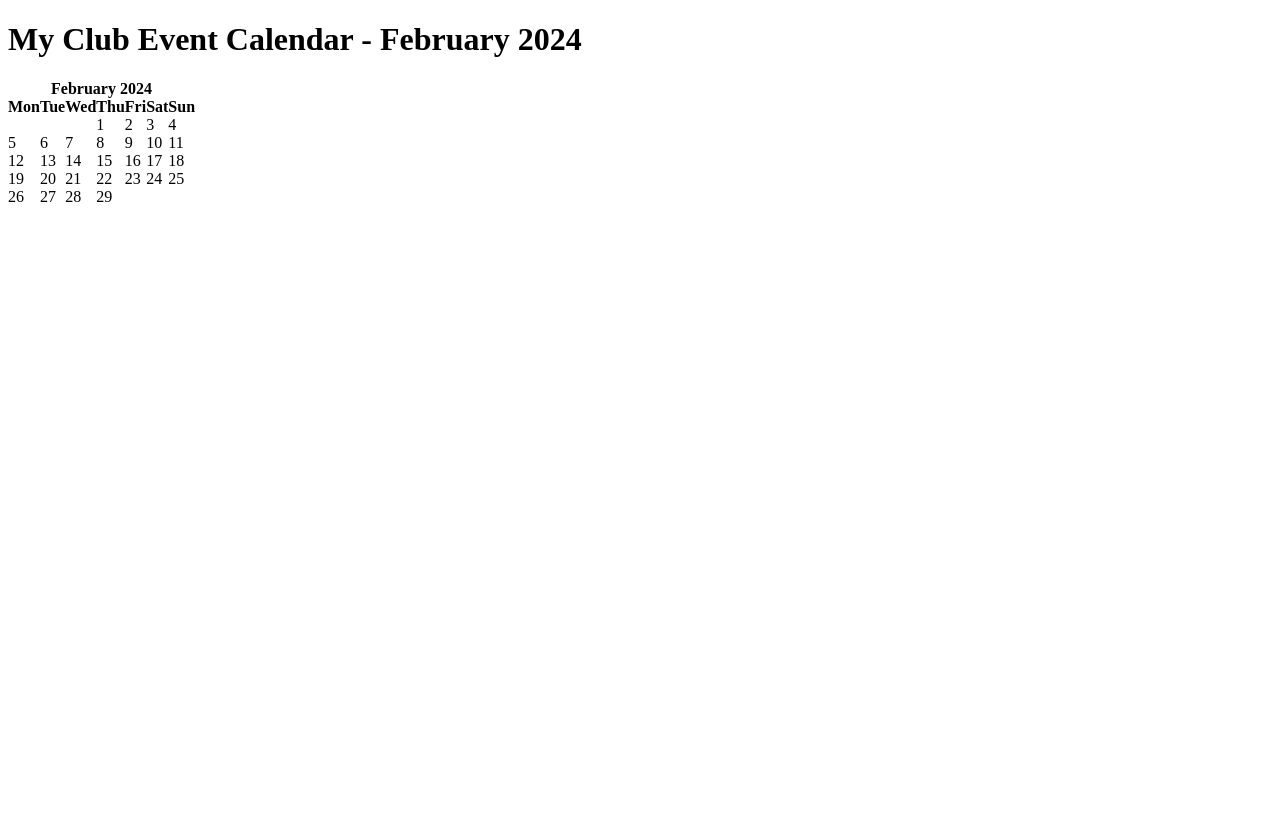
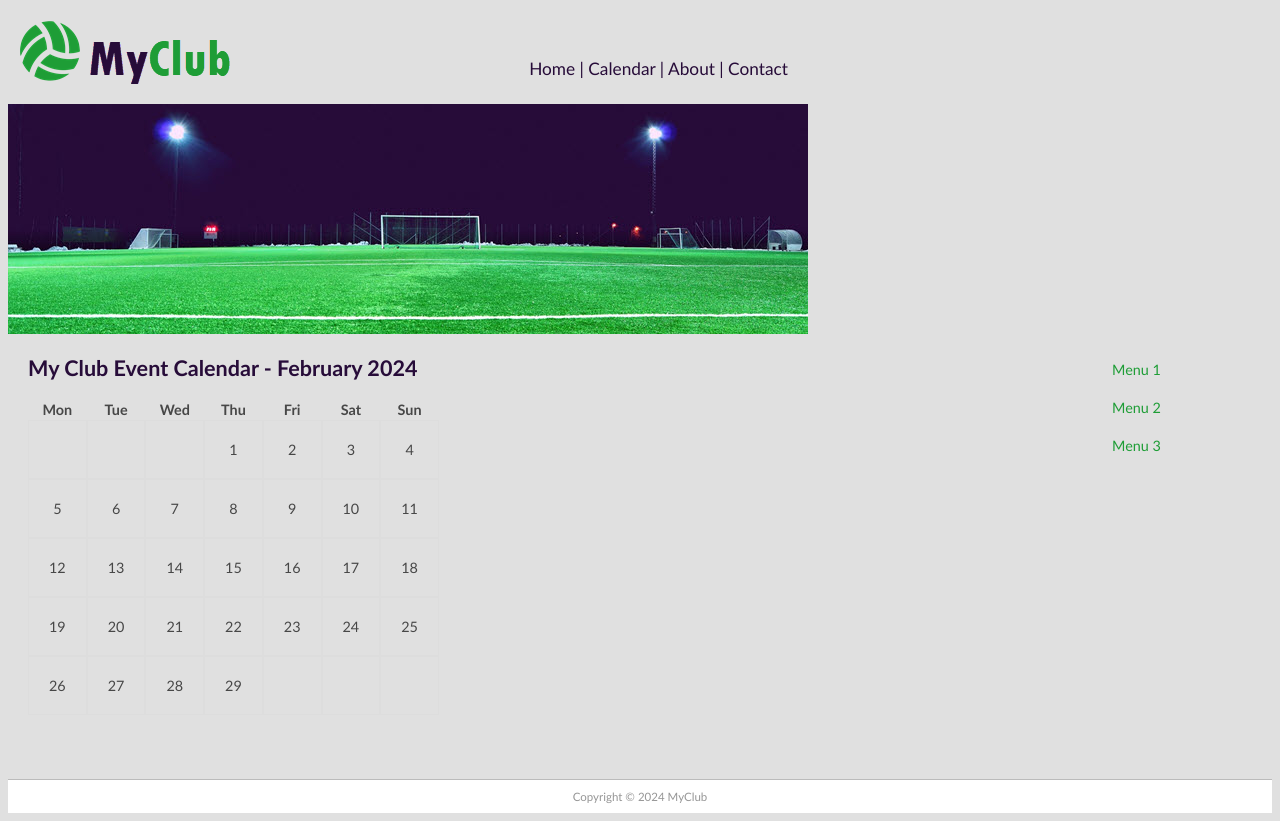
Before and after one commit to Jagarut/dj_myclub, a Django app: page / in a window 1280 px wide. Before the commit the page ends 800 px from the top, so only its background shows below. Run offline with Django 5.2, Linux system fonts and the light colour scheme.

Commit message:
add logo banner and main.css

```diff
--- a/myclub_site/settings.py
+++ b/myclub_site/settings.py
@@ -77,7 +77,7 @@ WSGI_APPLICATION = 'myclub_site.wsgi.application'
 DATABASES = {
     'default': {
         'ENGINE': 'django.db.backends.sqlite3',
-        'NAME': BASE_DIR / 'db.sqlite3',
+        'NAME': BASE_DIR/'db.sqlite3',
     }
 }
 
@@ -117,6 +117,7 @@ USE_TZ = True
 # https://docs.djangoproject.com/en/5.0/howto/static-files/
 
 STATIC_URL = 'static/'
+STATICFILES_DIRS = [BASE_DIR / 'myclub_site/static']
 
 # Default primary key field type
 # https://docs.djangoproject.com/en/5.0/ref/settings/#default-auto-field
--- /dev/null
+++ b/myclub_site/static/main.css
@@ -0,0 +1,80 @@
+@charset "utf-8";
+#header {
+  border-style: none;
+  width: 800px;
+  height: auto;
+}
+#wrapper {
+  margin-top: 0px;
+  margin-left: auto;
+  margin-right: auto;
+  background-color: #ffffff;
+  width: 800px;
+}
+body {
+  background-color: #e0e0e0;
+  font-family: "Trebuchet MS", Helvetica, sans-serif;
+  font-size: 0.9em;
+  text-align: justify;
+  color: #474747;
+}
+h1 {
+  color: #270c39;
+}
+#footer {
+  text-align: center;
+  font-size: 0.8em;
+  padding-top: 10px;
+  padding-bottom: 10px;
+  background-color: #ffffff;
+  border-top: thin solid #bbbbbb;
+  clear: both;
+  color: #969696;
+}
+#nav li {
+  padding-top: 10px;
+  padding-bottom: 10px;
+  font-size: 1em;
+  list-style-type: none;
+  border-bottom: thin solid #e0e0e0;
+  color: #1e9d36;
+  left: 0px;
+  list-style-position: inside;
+}
+#nav li a {
+  text-decoration: none;
+}
+#rightsidebar {
+  width: 180px;
+  height: 350px;
+  float: right;
+  padding-right: 20px;
+}
+#main {
+  width: 560px;
+  float: left;
+  margin: 0 10px 50px 20px;
+  padding-right: 10px;
+}
+#logo {
+  padding: 10px;
+  float: left;
+}
+#top_menu {
+  float: right;
+  padding: 50px 20px 0px 0px;
+  font-size: 1.2em;
+  color: #270c39;
+}
+table.month td {
+  border: 1px solid rgb(221, 221, 221);
+  padding: 20px;
+  text-align: center;
+}
+table.month th {
+  padding: 2px 0px;
+  text-align: center;
+}
+th.month {
+  display: none;
+}
--- a/myclub_site/templates/base.html
+++ b/myclub_site/templates/base.html
@@ -8,10 +9,40 @@
       {{ page_title|default:"Untitle Page" }}
     {% endblock title %}
     </title>
+    <link href="{% static 'main.css' %}" rel="stylesheet" type="text/css">
   </head>
   <body>
-    {% block content %}
-      <p>Placeholder text in base template. Replace with page content</p>
-    {% endblock content %}
+    <div id="wraper">
+        <header id="header">
+            <div id="logo">
+                <img src="{% static 'logo.png' %}" alt="logo">
+            </div>
+            <div id="top_menu">
+                Home   |   Calendar   |   About   |   Contact
+            </div>
+            <div id="topbanner">
+                <img src="{% static 'top_banner.jpg' %}" alt="top banner">
+            </div>
+        </header>
+        <aside id="rightsidebar">
+            <nav id="nav">
+                <ul>
+                    <li>Menu 1</li>
+                    <li>Menu 2</li>
+                    <li>Menu 3</li>
+                </ul>
+            </nav>
+        </aside>
+        <section id="main">
+            {% block content %}
+              <p>Placeholder text in base template. Replace with page content</p>
+            {% endblock content %}
+        </section>
+        <footer id="footer">
+            Copyright &copy;
+            <script type="text/JavaScript">document.write(new Date().getFullYear());</script>
+            MyClub
+        </footer>
+    </div>
   </body>
 </html>
```
Also changed, not shown: other parts of myclub_site/templates/base.html (+1 -0 lines), myclub_site/static/logo.png (added), myclub_site/static/top_banner.jpg (added).
